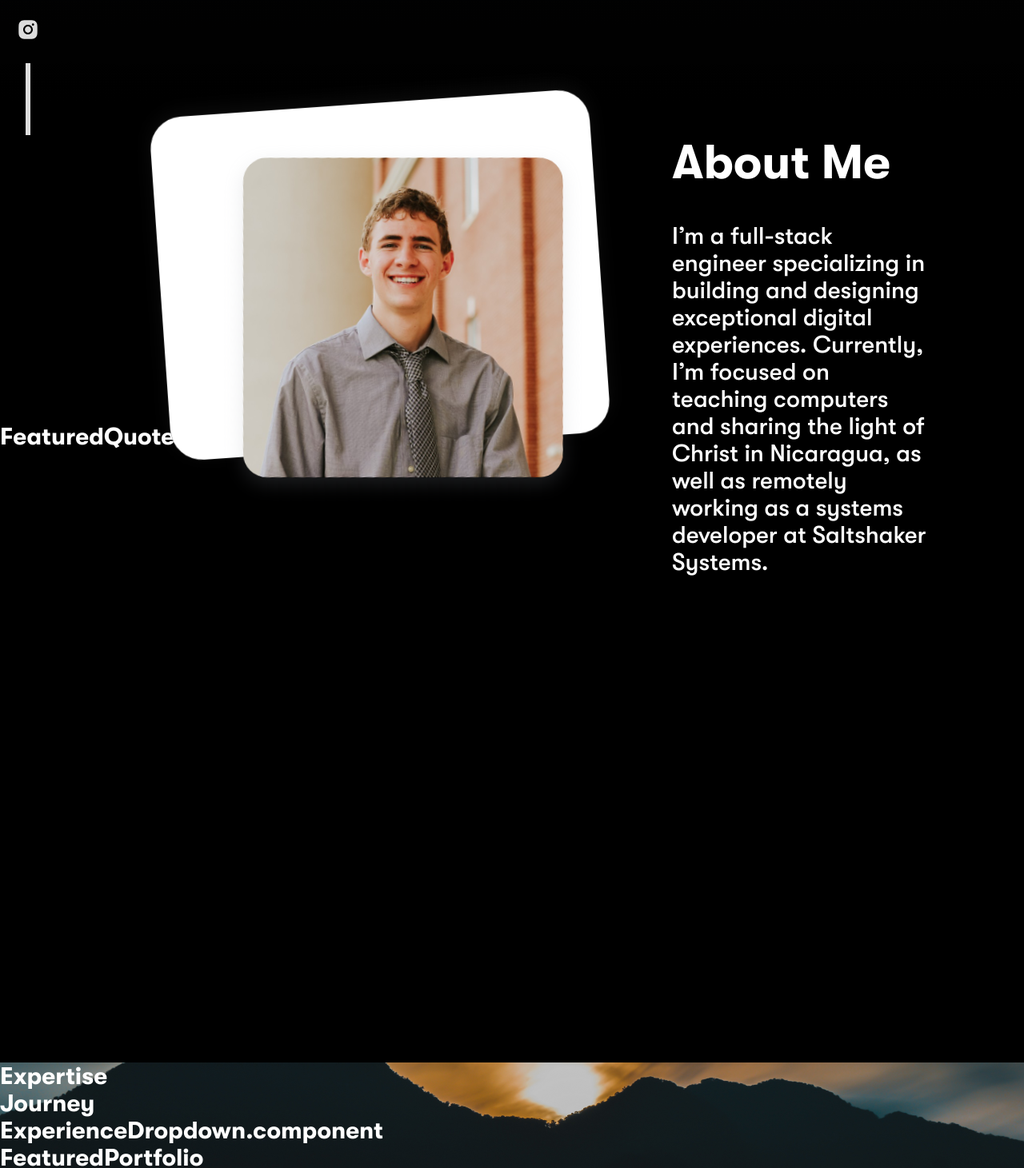
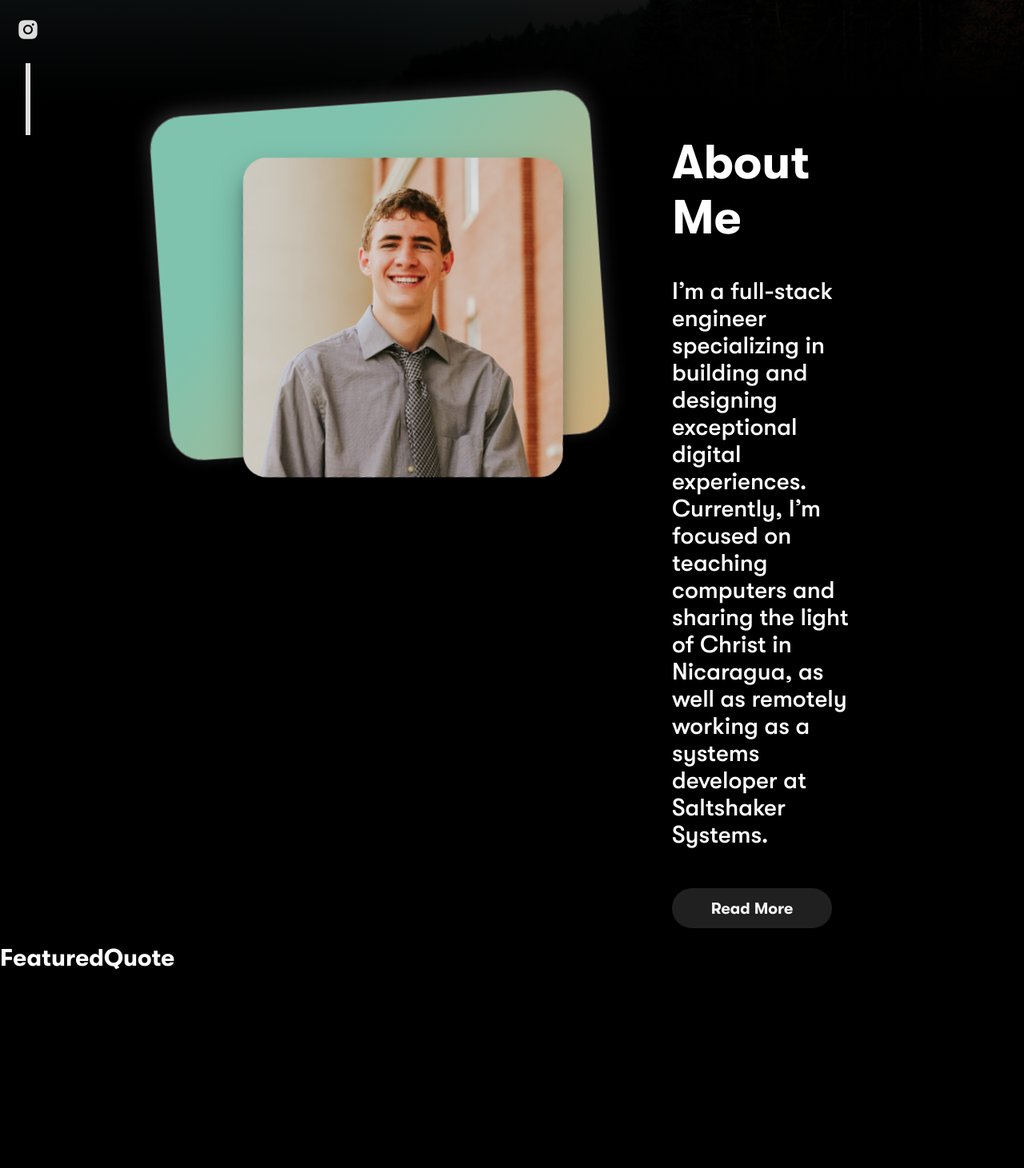
Before and after one commit to ethancanne/portfolio-v2, a Next.js app: page / in a window 1280 px wide. Shown: the part 631-2092 px from the top of the page at 80% size. Built offline with nearby package versions, Linux system fonts and the light colour scheme.

Commit message:
Added gradient animation on about image container

```diff
--- a/styles/globals.css
+++ b/styles/globals.css
@@ -21,7 +21,7 @@ body {
   font-size: 30px;
   color: white;
 
-  background: url('../public/images/background-image.jpeg');
+  background: url('../public/images/background-image2.jpeg');
 
   height: 100vh;
   width: 100vw;
--- a/styles/globals.scss
+++ b/styles/globals.scss
@@ -29,3 +29,15 @@ $width: 990px;
     @content;
   }
 }
+
+@keyframes gradient {
+  0% {
+    background-position: 0% 50%;
+  }
+  50% {
+    background-position: 100% 50%;
+  }
+  100% {
+    background-position: 0% 50%;
+  }
+}
--- a/views/2-about/About.module.scss
+++ b/views/2-about/About.module.scss
@@ -1,47 +1,45 @@
+@import '../../styles/globals.scss';
 .container {
   width: 100%;
-  height: 50vh;
-  padding: 0px 120px 20px 200px;
-
-  //   background: linear-gradient(
-  //     180deg,
-  //     rgba(0, 0, 0, 0),
-  //     rgba(0, 0, 0, 0.357),
-  //     rgba(0, 0, 0, 0.637),
-  //     rgb(0, 0, 0),
-  //     rgb(0, 0, 0),
-  //     rgb(0, 0, 0)
-  //   );
+  padding: 0px 200px 20px 200px;
   background-color: rgb(0, 0, 0);
 
   display: flex;
   align-items: flex-start;
   justify-content: center;
   .imageContainer {
-    background-color: white;
+    background: linear-gradient($blue, $green);
     width: 550px;
     height: 430px;
     border-radius: 40px;
     backdrop-filter: blur(10px);
-    box-shadow: rgba(255, 255, 255, 0.05) 0px 6px 24px 0px,
-      rgba(255, 255, 255, 0.08) 0px 0px 0px 1px;
-
+    box-shadow: rgba(255, 255, 255, 0.189) 0px 6px 24px 0px,
+      rgba(255, 255, 255, 0.319) 0px 0px 0px 1px;
     rotate: -184deg;
     margin-right: 90px;
+
     transition: all 0.3s;
+    background: linear-gradient(-45deg, $green, $green, $orange, $blue, $blue);
+    background-size: 400% 400%;
+    animation: gradient 15s ease infinite;
+
     img {
       position: relative;
       bottom: 40px;
       border-radius: 30px;
-      box-shadow: rgba(149, 157, 165, 0.2) 0px 8px 24px;
+      box-shadow: rgba(0, 0, 0, 0.3) 0px 19px 38px,
+        rgba(0, 0, 0, 0.22) 0px 15px 12px;
       left: 50px;
       rotate: 184deg;
       transition: all 0.3s;
     }
 
     &:hover {
-      background-color: rgb(9, 9, 9);
       rotate: -180deg;
+      box-shadow: rgba(149, 157, 165, 0) 0px 0px 0px;
+      background: black;
+      border: 0;
+
       img {
         rotate: 180deg;
         transform: scale(1.04);
@@ -53,11 +51,31 @@
   .aboutContainer {
     flex: 1;
     h1 {
-      font-weight: bold;
+      font-weight: bolder;
       font-size: 60px;
     }
     p {
       font-weight: normal;
+      font-size: 30px;
+    }
+  }
+
+  .button {
+    margin-top: 20px;
+    width: 200px;
+    height: 50px;
+    border-radius: 30px;
+    color: whitesmoke;
+    font-size: 20px;
+    font-weight: bold;
+    background-color: rgba(245, 245, 245, 0.13);
+    transition: all 0.3s;
+    border: 0;
+    font-family: GTWalsheim, sans-serif;
+
+    &:hover {
+      background-color: whitesmoke;
+      color: rgb(0, 0, 0);
     }
   }
 }
--- a/views/2-about/About.view.tsx
+++ b/views/2-about/About.view.tsx
@@ -12,8 +12,11 @@ const About = (props: Props) => {
           <Image src="/images/profile-image.jpeg" width={400} height={400} />
         </div>
         <div className={styles.aboutContainer}>
-          <h1>About Me</h1>
-          <p>{aboutMe.content}</p>
+          <div>
+            <h1>About Me</h1>
+            <p>{aboutMe.content}</p>
+          </div>
+          <button className={styles.button}>Read More</button>
         </div>
       </div>
     </Section>
```
Also changed, not shown: public/images/background-image2.jpeg (added).
